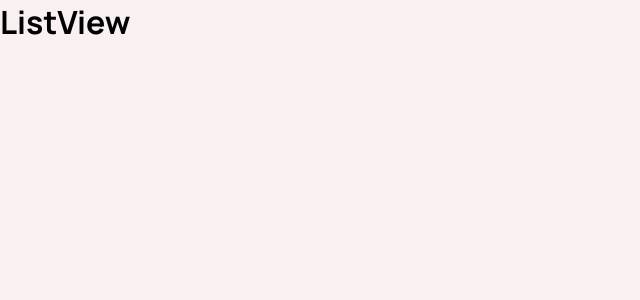
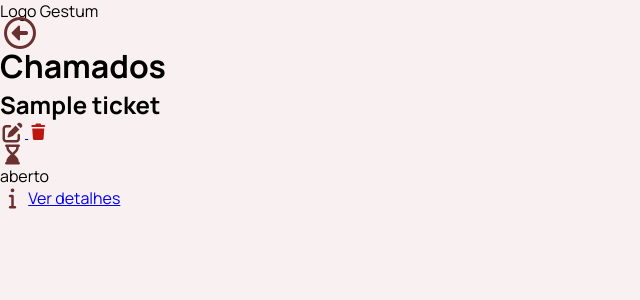
Before and after one commit to Gestum-Software/Gestum, a Django app: page /chamados/ in a window 1280 px wide. Shown: the top 300 px of the page, without its empty margins (0-640 px from the left). Run offline with Django 5.2, Linux system fonts and the light colour scheme; tables that the repository leaves empty hold one stand-in row (values such as "Sample post").

Commit message:
feat: atualiza o template da lista de tickets com cabeçalho, ações e ícones

```diff
--- a/apps/tickets/templates/tickets/ticket_list.html
+++ b/apps/tickets/templates/tickets/ticket_list.html
@@ -1,13 +1,59 @@
 {% load static %}
 <!DOCTYPE html>
 <html lang="en">
-<head>
-    <meta charset="UTF-8">
-    <meta name="viewport" content="width=device-width, initial-scale=1.0">
-    <title>Document</title>
-    <link rel="stylesheet" href="{% static 'tickets/css/ticket_list.css' %}">
-</head>
-<body>
-    <h1>ListView</h1>
-</body>
+	<head>
+		<meta charset="UTF-8" />
+		<meta name="viewport" content="width=device-width, initial-scale=1.0" />
+		<link rel="stylesheet" href="https://cdnjs.cloudflare.com/ajax/libs/font-awesome/7.3.1/css/all.css" integrity="sha512-x9WwyMYBnlXMNQ6kQ/Lyzu1NqIhLQKL5Oq6xByfXuRj7s9CskyCbLv/1IjqzJmXwFXWr0ov6jBV7Qbc0hh9nHg==" crossorigin="anonymous" referrerpolicy="no-referrer" />
+		<title>Document</title>
+		<link rel="stylesheet" href="{% static 'tickets/css/ticket_list.css' %}" />
+	</head>
+	<body>
+		<header>
+			<div>
+				<span>Logo Gestum</span>
+			</div>
+			<div>
+				<a href="{% url 'core:home' %}" class="link-voltar"><i class="fa-regular fa-circle-left fa-2xl" style="color: #6b3030;"></i></a>
+			</div>
+		</header>
+
+		<main>
+			<h1>Chamados</h1>
+
+			<div class="ticket-list">
+				{% for ticket in object_list %}
+					<div class="ticket">
+						<div class="ticket-header">
+							<h2 class="ticker-tittle">{{ ticket.titulo }}</h2>
+
+							<div class="b-edit-delete">
+								<a href="{% url 'tickets:ticket_update' ticket.titulo %}">
+                                    <i class="fa-solid fa-pen-to-square fa-lg" style="color: #6b3030;"></i>
+                                </a>
+								<a href="{% url 'tickets:ticket_delete' ticket.titulo %}">
+                                    <i class="fa-solid fa-trash" style="color: #bd180f;"></i>
+                                </a>
+							</div>
+						</div>
+
+                        <div class="ticket-actions">
+                            <div class="ticket-status ticket-action">
+                                <i class="fa-solid fa-hourglass-end fa-lg" style="color: #6b3030;"></i>
+                                <p>{{ ticket.status }}</p>
+                            </div>
+                            <div class="ticket-detail ticket-action">
+                                <i class="fa-solid fa-info fa-lg" style="color: #6b3030;"></i>
+                                <a href="{% url 'tickets:ticket_detail' ticket.titulo %}">Ver detalhes</a>
+                            </div>
+                        </div>
+					</div>
+				{% empty %}
+					<div>
+						<h2>Não foi possível encontrar nenhum chamado!</h2>
+					</div>
+				{% endfor %}
+			</div>
+		</main>
+	</body>
 </html>
```
